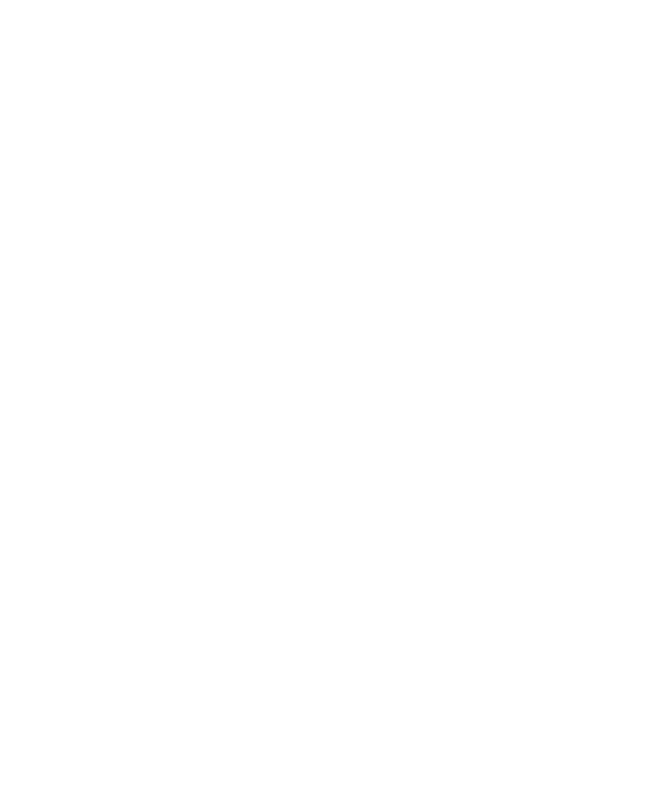
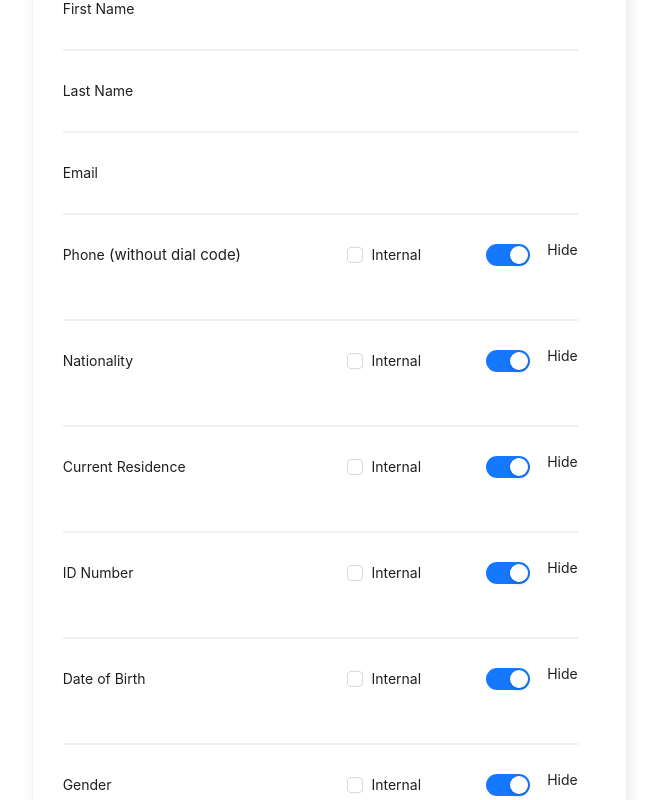
Before and after one commit to MohamedHesham1/Capital-Placement-Task1, a React (Vite) app: page / in a window 1280 px wide. Shown: the part 440-1240 px from the top of the page, without its empty margins (245-904 px from the left). Before the commit the page ends 800 px from the top, so only its background shows below. Built offline with nearby package versions, Linux system fonts and the light colour scheme.

Commit message:
feat: :sparkles: add PersonalInfoCard component

```diff
--- a/src/components/ParentForm.tsx
+++ b/src/components/ParentForm.tsx
@@ -1,6 +1,7 @@
 import { Button, Form } from 'antd';
 import { useState } from 'react';
 import { v4 as uuidv4 } from 'uuid';
+import PersonalInfoCard from './PersonalInfoCard';
 const ParentForm = () => {
   const [form] = Form.useForm();
   const [formValues, setFormValues] = useState({});
@@ -28,6 +29,8 @@
         style={{ maxWidth: 517 }}
         colon={false}
       >
+        <PersonalInfoCard />
+
         <Form.Item>
           <Button type='primary' htmlType='submit'>
             Submit
--- /dev/null
+++ b/src/components/PersonalInfoCard.tsx
@@ -0,0 +1,188 @@
+import { Checkbox, Divider, Form, Switch } from 'antd';
+import CardItem from './CardItem';
+
+const PersonalInfoCard = () => {
+  return (
+    <CardItem title='Personal Information' padding={'38px 48px 52px 30px'}>
+      <Form.Item
+        name={['personalInformation', 'firstName']}
+        initialValue={{
+          internalUse: false,
+          show: true,
+        }}
+        label='First Name'
+      />
+      <Divider style={{ borderWidth: 2 }} />
+
+      <Form.Item
+        name={['personalInformation', 'lastName']}
+        initialValue={{
+          internalUse: false,
+          show: true,
+        }}
+        label='Last Name'
+      />
+      <Divider style={{ borderWidth: 2 }} />
+
+      <Form.Item
+        name={['personalInformation', 'emailId']}
+        initialValue={{
+          internalUse: false,
+          show: true,
+        }}
+        label='Email'
+      />
+      <Divider style={{ borderWidth: 2 }} />
+
+      <Form.Item
+        label={
+          <span>
+            Phone
+            <span style={{ fontSize: 15, fontWeight: 400 }}>
+              {' '}
+              (without dial code)
+            </span>
+          </span>
+        }
+      >
+        <div style={{ display: 'flex', justifyContent: 'flex-end', gap: 57 }}>
+          <Form.Item
+            name={['personalInformation', 'phoneNumber', 'internalUse']}
+            valuePropName='checked'
+            initialValue={false}
+          >
+            <Checkbox>Internal</Checkbox>
+          </Form.Item>
+          <div style={{ display: 'flex', gap: 17 }}>
+            <Form.Item
+              name={['personalInformation', 'phoneNumber', 'show']}
+              valuePropName='checked'
+              initialValue={true}
+            >
+              <Switch />
+            </Form.Item>
+            <span>Hide</span>
+          </div>
+        </div>
+      </Form.Item>
+      <Divider style={{ borderWidth: 2 }} />
+
+      <Form.Item label='Nationality'>
+        <div style={{ display: 'flex', justifyContent: 'flex-end', gap: 57 }}>
+          <Form.Item
+            name={['personalInformation', 'nationality', 'internalUse']}
+            valuePropName='checked'
+            initialValue={false}
+          >
+            <Checkbox>Internal</Checkbox>
+          </Form.Item>
+          <div style={{ display: 'flex', gap: 17 }}>
+            <Form.Item
+              name={['personalInformation', 'nationality', 'show']}
+              valuePropName='checked'
+              initialValue={true}
+            >
+              <Switch />
+            </Form.Item>
+            <span>Hide</span>
+          </div>
+        </div>
+      </Form.Item>
+      <Divider style={{ borderWidth: 2 }} />
+
+      <Form.Item label='Current Residence'>
+        <div style={{ display: 'flex', justifyContent: 'flex-end', gap: 57 }}>
+          <Form.Item
+            name={['personalInformation', 'currentResidence', 'internalUse']}
+            valuePropName='checked'
+            initialValue={false}
+          >
+            <Checkbox>Internal</Checkbox>
+          </Form.Item>
+          <div style={{ display: 'flex', gap: 17 }}>
+            <Form.Item
+              name={['personalInformation', 'currentResidence', 'show']}
+              valuePropName='checked'
+              initialValue={true}
+            >
+              <Switch />
+            </Form.Item>
+            <span>Hide</span>
+          </div>
+        </div>
+      </Form.Item>
+      <Divider style={{ borderWidth: 2 }} />
+
+      <Form.Item label='ID Number'>
+        <div style={{ display: 'flex', justifyContent: 'flex-end', gap: 57 }}>
+          <Form.Item
+            name={['personalInformation', 'idNumber', 'internalUse']}
+            valuePropName='checked'
+            initialValue={false}
+          >
+            <Checkbox>Internal</Checkbox>
+          </Form.Item>
+          <div style={{ display: 'flex', gap: 17 }}>
+            <Form.Item
+              name={['personalInformation', 'idNumber', 'show']}
+              valuePropName='checked'
+              initialValue={true}
+            >
+              <Switch />
+            </Form.Item>
+            <span>Hide</span>
+          </div>
+        </div>
+      </Form.Item>
+      <Divider style={{ borderWidth: 2 }} />
+
+      <Form.Item label='Date of Birth'>
+        <div style={{ display: 'flex', justifyContent: 'flex-end', gap: 57 }}>
+          <Form.Item
+            name={['personalInformation', 'dateOfBirth', 'internalUse']}
+            valuePropName='checked'
+            initialValue={false}
+          >
+            <Checkbox>Internal</Checkbox>
+          </Form.Item>
+          <div style={{ display: 'flex', gap: 17 }}>
+            <Form.Item
+              name={['personalInformation', 'dateOfBirth', 'show']}
+              valuePropName='checked'
+              initialValue={true}
+            >
+              <Switch />
+            </Form.Item>
+            <span>Hide</span>
+          </div>
+        </div>
+      </Form.Item>
+      <Divider style={{ borderWidth: 2 }} />
+
+      <Form.Item label='Gender'>
+        <div style={{ display: 'flex', justifyContent: 'flex-end', gap: 57 }}>
+          <Form.Item
+            name={['personalInformation', 'gender', 'internalUse']}
+            valuePropName='checked'
+            initialValue={false}
+          >
+            <Checkbox>Internal</Checkbox>
+          </Form.Item>
+          <div style={{ display: 'flex', gap: 17 }}>
+            <Form.Item
+              name={['personalInformation', 'gender', 'show']}
+              valuePropName='checked'
+              initialValue={true}
+            >
+              <Switch />
+            </Form.Item>
+            <span>Hide</span>
+          </div>
+        </div>
+      </Form.Item>
+      <Divider style={{ borderWidth: 2 }} />
+    </CardItem>
+  );
+};
+
+export default PersonalInfoCard;
```
